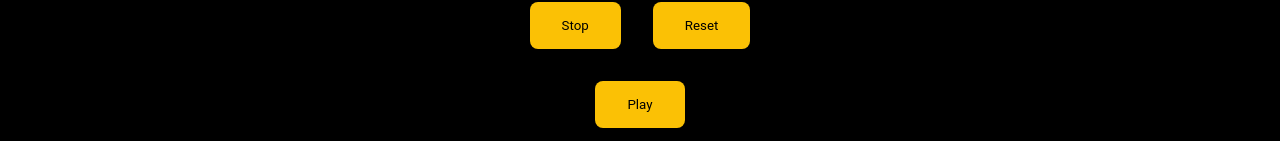
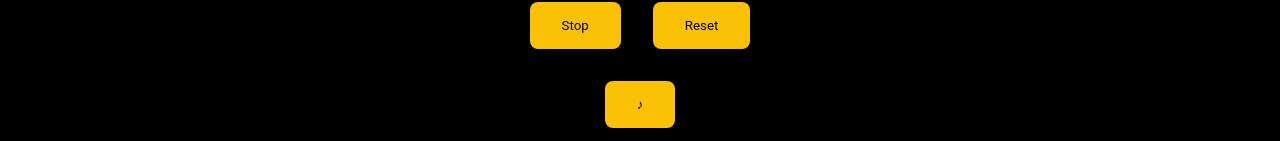
Before and after one commit to paolofullone/countdown_timer, a React (Create React App) app: page / in a window 1280 px wide. Shown: the part 769-910 px from the top of the page. Built offline with nearby package versions, Linux system fonts and the light colour scheme.

Commit message:
fix play to ♪

```diff
--- a/src/Components/Song/index.js
+++ b/src/Components/Song/index.js
@@ -13,7 +13,7 @@ export default function Song() {
 
   return (
     <div className="container">
-      <button className="btn" onClick={start} disabled={playing}>Play</button>
+      <button className="btn" onClick={start} disabled={playing}>♪</button>
     </div>
   );
 }
```
